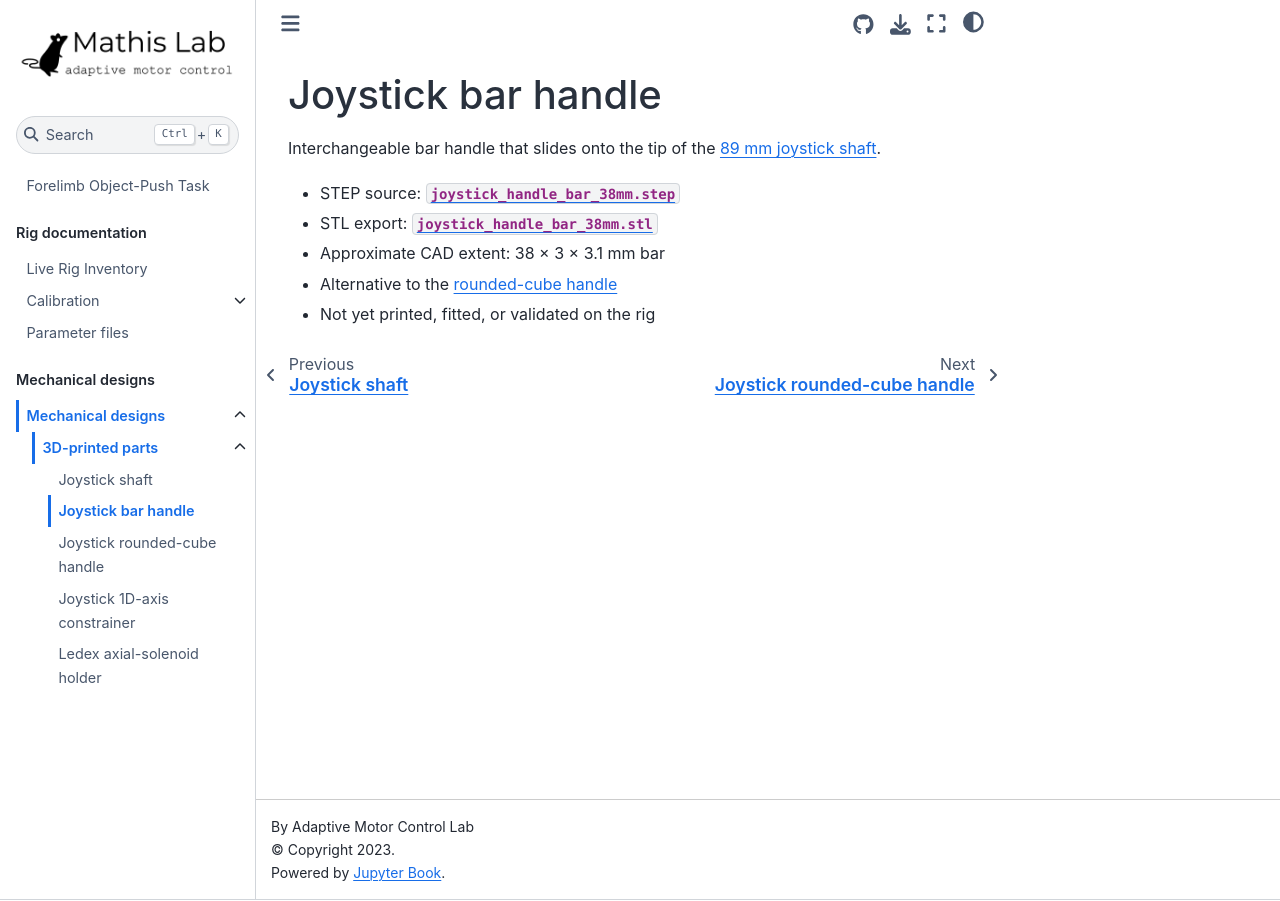
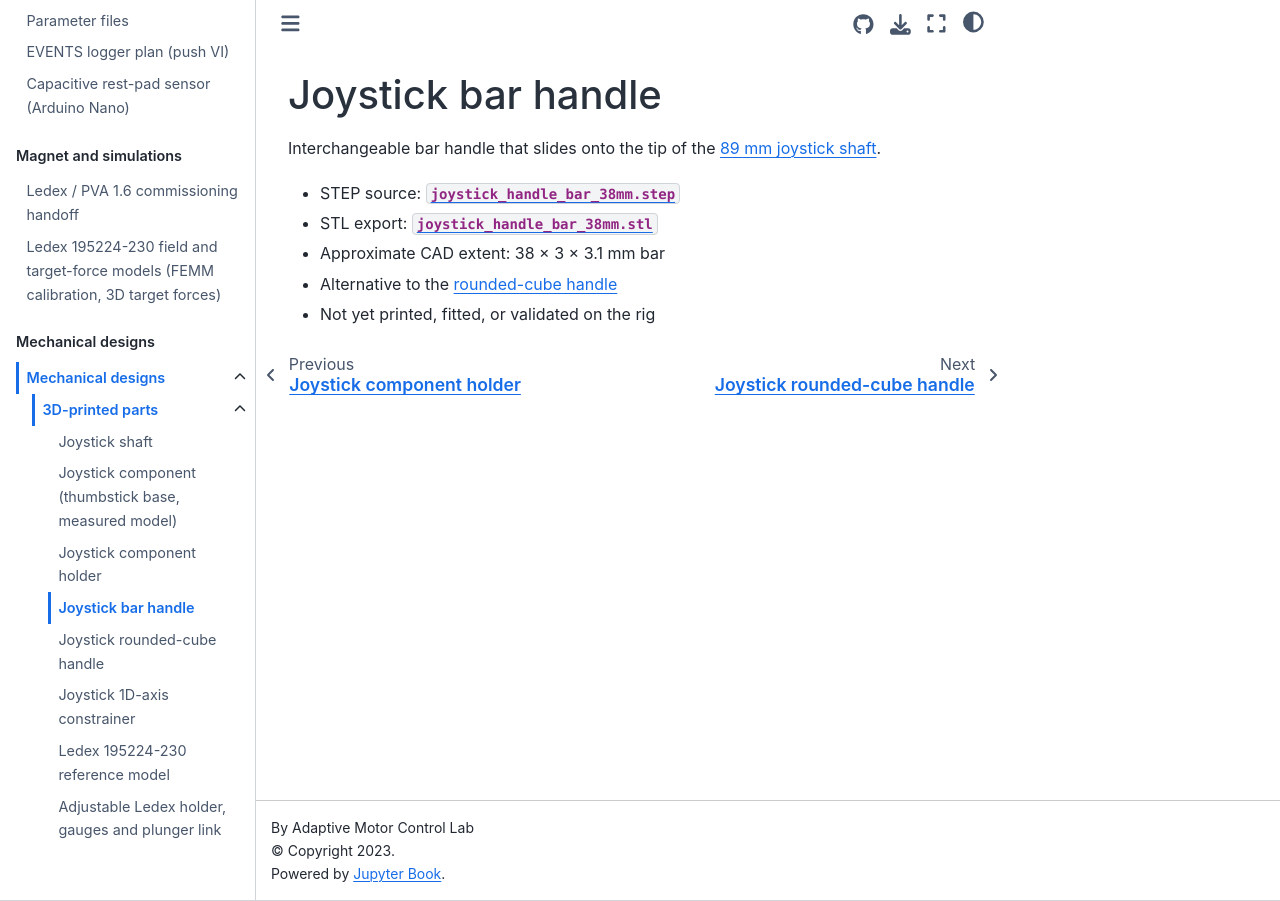
Before and after one commit to AdaptiveMotorControlLab/JoystickPushTask, a Jupyter Book: the page built from mechanical/3d-print/joystick-handle-bar/README.md, in a window 1280 px wide. Built offline with Jupyter Book 1.0.4 settings and Sphinx 7.4.7 and the Sphinx Book theme 1.1.4, drawn with Linux system fonts in a browser that asks for light colours.

Commit message:
Archive the old Ledex holder, remove the 2016 screenshots and update the docs table of contents.

```diff
--- a/_toc.yml
+++ b/_toc.yml
@@ -9,6 +9,12 @@ parts:
     - file: calibration/water-volume
     - file: calibration/joystick-volts-mm
   - file: parameters/README
+  - file: EVENTS_LOGGER_PLAN
+  - file: arduino/touch_pad/README
+- caption: Magnet and simulations
+  chapters:
+  - file: MAGNET_COMMISSIONING
+  - file: simulations/ledex_femm/README
 - caption: Mechanical designs
   chapters:
   - file: mechanical/README
@@ -16,7 +22,10 @@ parts:
     - file: mechanical/3d-print/README
       sections:
       - file: mechanical/3d-print/joystick/README
+      - file: mechanical/3d-print/joystick-component/README
+      - file: mechanical/3d-print/joystick-holder/README
       - file: mechanical/3d-print/joystick-handle-bar/README
       - file: mechanical/3d-print/joystick-handle-cube/README
       - file: mechanical/3d-print/joystick-1d-axis-constrainer/README
-      - file: mechanical/3d-print/ledex-holder/README
+      - file: mechanical/3d-print/ledex-195224-model/README
+      - file: mechanical/3d-print/ledex-holder-adjustable/README
```
Also changed, not shown: archive/ledex-holder/README.md (renamed from mechanical/3d-print/ledex-holder/README.md, +1 -1 lines), mechanical/3d-print/ledex-holder-adjustable/README.md (+1 -1 lines), media/Screenshot 2016-10-27 15.34.59.png (deleted), media/Screenshot 2016-10-27 15.36.51.png (deleted), 4 other files.
